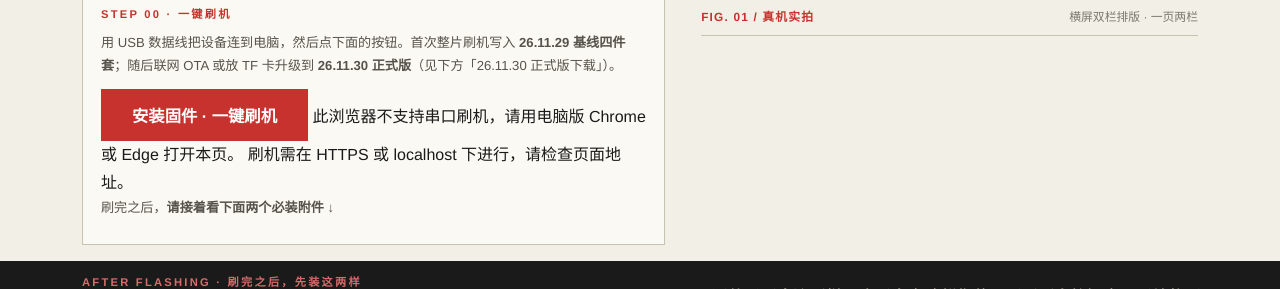
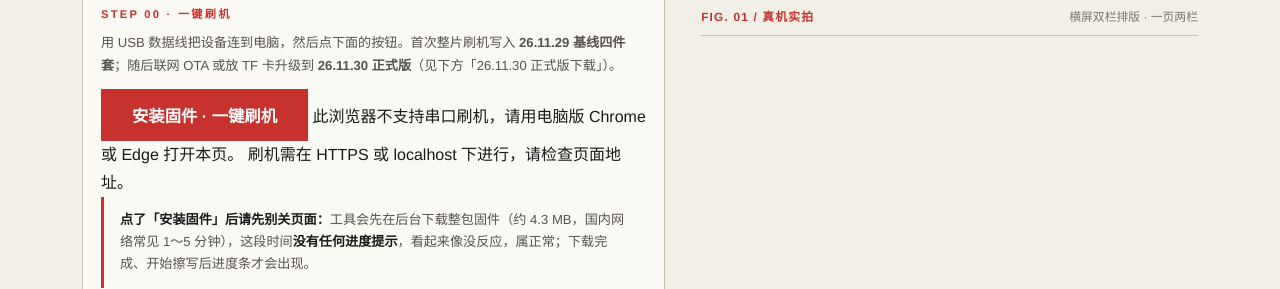
Before and after one commit to cere-hy/pico-plus, a plain HTML site: page index.html in a window 1280 px wide. Shown: the part 342-631 px from the top of the page. Drawn offline with Linux system fonts and the light colour scheme.

Commit message:
docs(site): 一键刷机区块新增静默下载等待提示，消解“点了没反应”错觉
esp-web-tools 顺序为 选端口→连接→读芯片→静默下载整包(4.3MB)→校验→擦除→写入，进度条仅在写入阶段出现；国内网络下载需 1~5 分钟，期间无任何反馈。
改动：hero 刷机区块加 .flash-wait 静态提示一条；步骤05 补全“下载/写入”两段时长。
范围：仅 index.html 文案与样式；固件、update.json、manifest、APK 零动，版本串不变。

```diff
--- a/index.html
+++ b/index.html
@@ -121,6 +121,11 @@ esp-web-install-button{
 }
 .install-btn:hover{background:var(--ink);border-color:var(--ink)}
 .hero__note{font-size:.78rem;color:var(--muted);margin:11px 0 0;max-width:34em}
+.flash-wait{
+  margin:15px 0 0;padding:12px 16px;background:var(--paper-2);
+  border-left:3px solid var(--red);font-size:.82rem;color:var(--ink-soft);line-height:1.7;
+}
+.flash-wait b{color:var(--ink)}
 .hero__photo{position:relative}
 .hero__photo img{width:100%;height:196px;object-fit:cover;object-position:center 42%;border:1px solid var(--rule);background:var(--white)}
 .hero__cap{
@@ -390,6 +395,7 @@ footer .kicker{margin-bottom:18px}
             <span slot="unsupported">此浏览器不支持串口刷机，请用电脑版 Chrome 或 Edge 打开本页。</span>
             <span slot="not-allowed">刷机需在 HTTPS 或 localhost 下进行，请检查页面地址。</span>
           </esp-web-install-button>
+          <p class="flash-wait"><b>点了「安装固件」后请先别关页面：</b>工具会先在后台下载整包固件（约 4.3&nbsp;MB，国内网络常见 1～5 分钟），这段时间<b>没有任何进度提示</b>，看起来像没反应，属正常；下载完成、开始擦写后进度条才会出现。</p>
           <div id="cdn-hint">刷机脚本没能加载出来（网络原因）。请更换网络环境后刷新本页重试；脚本来自 jsdelivr / unpkg 两个公共 CDN。</div>
           <p class="hero__note">刷完之后，<b>请接着看下面两个必装附件 ↓</b></p>
         </div>
@@ -677,7 +683,7 @@ footer .kicker{margin-bottom:18px}
       <div class="fstep">确保设备<b>电量充足</b>，建议 50% 以上。</div>
       <div class="fstep">点本页上方 <b>「安装固件」</b> 按钮。</div>
       <div class="fstep">弹窗中选择设备串口（如 <span class="mono">COM3</span>、<span class="mono">USB JTAG/serial debug unit</span>），点连接。</div>
-      <div class="fstep">等待进度条走完（约 1～2 分钟），设备自动重启，刷机完成。</div>
+      <div class="fstep">等待写入完成：先静默下载固件（约 1～5 分钟，无进度），随后进度条出现、写入约 1～2 分钟；设备自动重启即刷机完成。</div>
       <div class="fstep"><b>刷完请确认一键刷机写入的基线包版本 11.29</b>：在设备「设置 → 关于」查看固件版本串，此时显示 0.3.9-pico26.11.29；随后经联网 OTA 或下方固件包升级到 26.11.30，升级后应显示 0.3.9-pico26.11.30。</div>
       <div class="fstep">刷完后回到本页<b>顶部深色区</b>，下载并安装 App 与词典文件。</div>
     </div>
```
